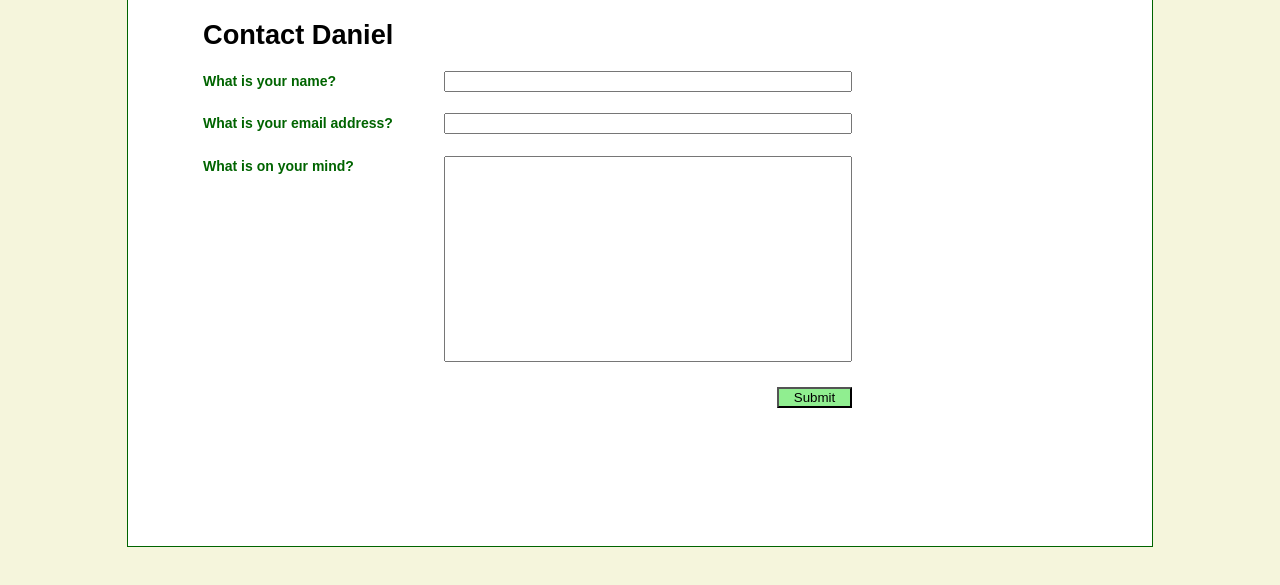
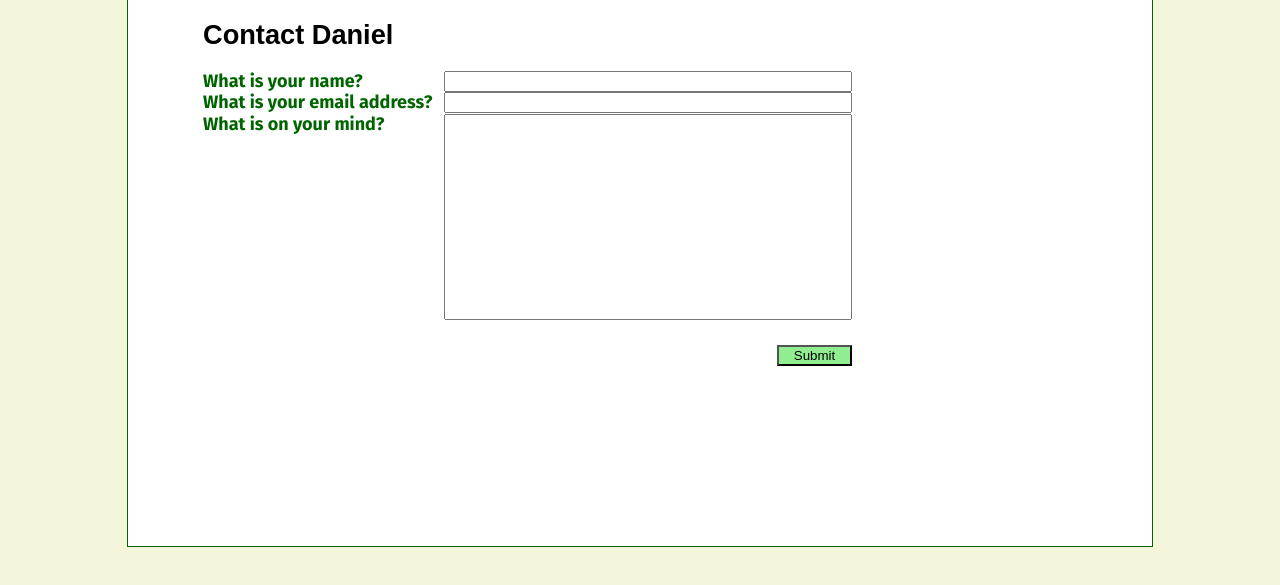
Before and after one commit to krishna2344/personalwebsite-2, a plain HTML site: page contact.html in a window 1280 px wide. Shown: the part 157-742 px from the top of the page. Drawn offline with Linux system fonts and the light colour scheme.

Commit message:
Update contact.html
Everything looks pretty good here, a few points to note:

I removed the excess <p> tags. Avoid unnecessary markup that does not give semantic meaning or is needed for styling purposes.

I also corrected some of the formatting to align everything.

Overall, great job! I noticed some excellent use of HTML5 tags, in particular the article, header, and nav tag.

```diff
--- a/contact.html
+++ b/contact.html
@@ -9,7 +9,6 @@
 	<![endif]-->
 	<title>Home | Daniel Feldman</title>
 	</head>
-
 	<body>
 		<!--Site uses HTML5 tags-->
 		<div id="container">
@@ -26,14 +25,13 @@
 			<article>
 				<h2>Contact Daniel</h2><br/>
  				<form>
- 			 	<p>
 	 		 		<label for="name">What is your name?</label>
- 			 		<input type="text" name="name" id="name"></p><br/>
- 				<p><label for="email">What is your email address?</label>
- 					<input type="text" name="email" id="email"></p><br/>
- 				<p><label for="comment">What is on your mind?</label>
- 					<input type="text" name="comment" id="comment" class="comment"></p><br/>
-				<p><input type="submit" value="Submit" class="submit"></p>
+	 		 		<input type="text" name="name" id="name"><br/>
+	 				<label for="email">What is your email address?</label>
+	 				<input type="text" name="email" id="email"><br/>
+	 				<label for="comment">What is on your mind?</label>
+	 				<input type="text" name="comment" id="comment" class="comment"><br/>
+					<input type="submit" value="Submit" class="submit">
 				</form>
 			</article>
 		</div>
```
Lines whose indentation alone changed are shown as unchanged.
